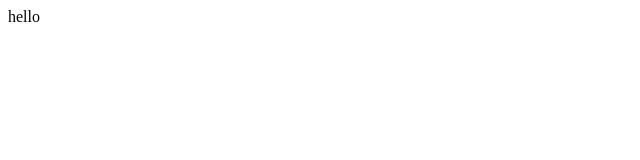
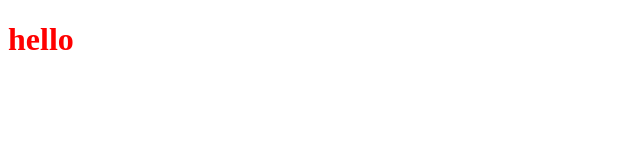
Before and after one commit to pison2434/portfolio1.git.io, a plain HTML site: page index.html in a window 1280 px wide. Shown: the whole page, without its empty margins (0-640 px from the left). Drawn offline with Linux system fonts and the light colour scheme.

Commit message:
Add files via upload

```diff
--- a/index.html
+++ b/index.html
@@ -4,10 +4,11 @@
     <meta charset="UTF-8">
     <meta http-equiv="X-UA-Compatible" content="IE=edge">
     <meta name="viewport" content="width=device-width, initial-scale=1.0">
+    <link rel="stylesheet" href="style.css">
     <title>Document</title>
 </head>
 <body>
-    hello
+    <h1>hello</h1>
 
 </body>
 </html>
--- /dev/null
+++ b/style.css
@@ -0,0 +1,3 @@
+h1 {
+    color: red;
+}
```
